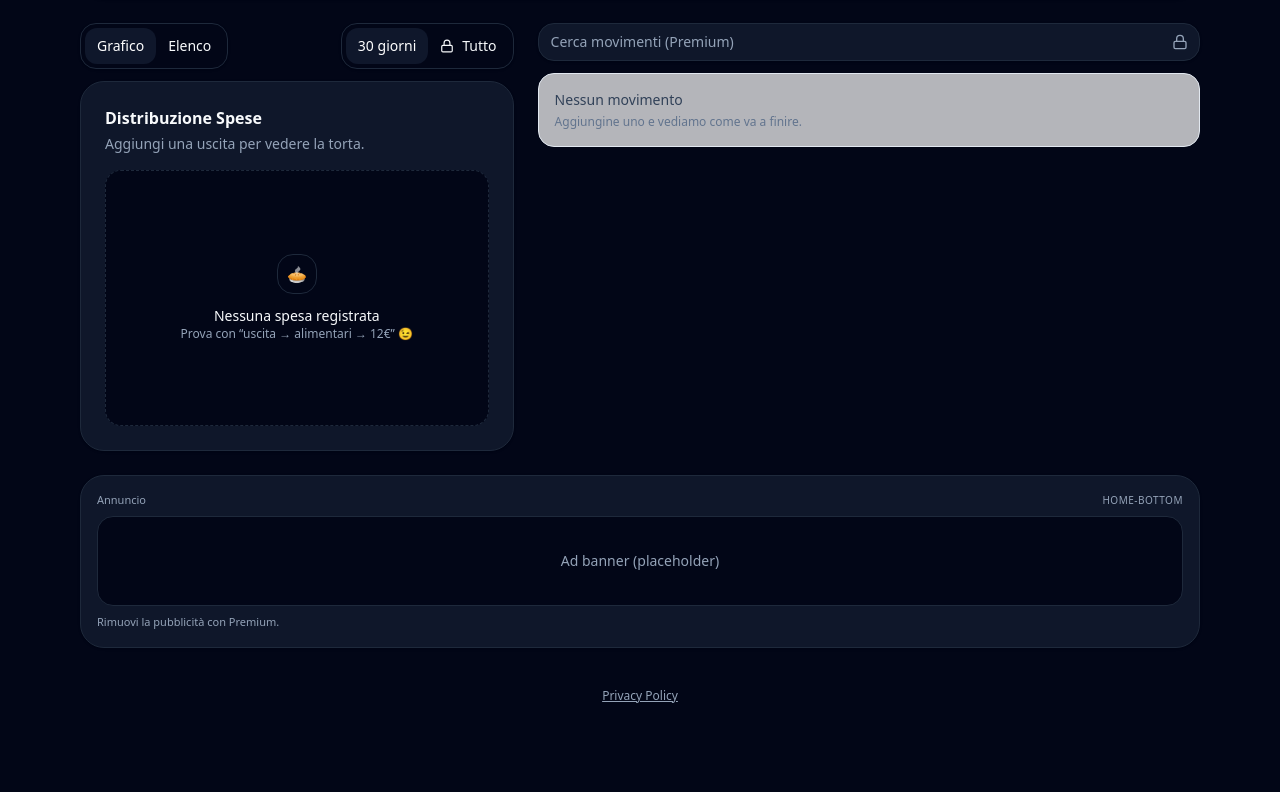
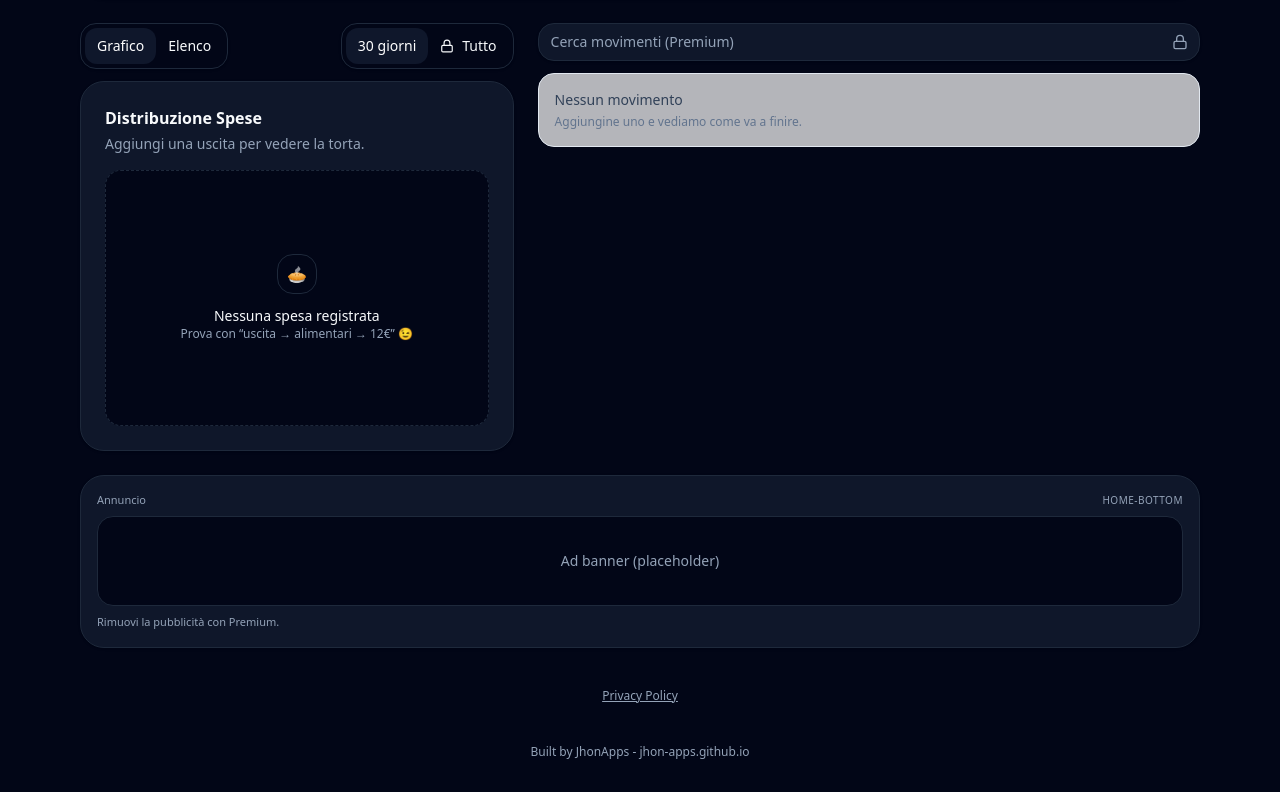
Before and after one commit to jhon-apps/how-am-i-poor, a React (Vite) app: page / in a window 1280 px wide. Shown: the part 697-1489 px from the top of the page. Before the commit the page ends 1433 px from the top, so only its background shows below. Built offline with nearby package versions, Linux system fonts and the light colour scheme.

Commit message:
branding

```diff
--- a/src/pages/Home.jsx
+++ b/src/pages/Home.jsx
@@ -417,9 +417,12 @@ export default function Home() {
                             <a href="https://jhon-apps.github.io/how-am-i-poor/privacy.html" target="_blank" rel="noopener noreferrer" className="underline hover:opacity-80">
                                 Privacy Policy
                             </a>
+
                         </footer>
+                        <div className={`mt-10 text-center text-xs ${muted}`}>Built by JhonApps - jhon-apps.github.io</div>
+
                     </>
-                )}
+           )}
             </main>
 
             <AddTransactionModal
```
